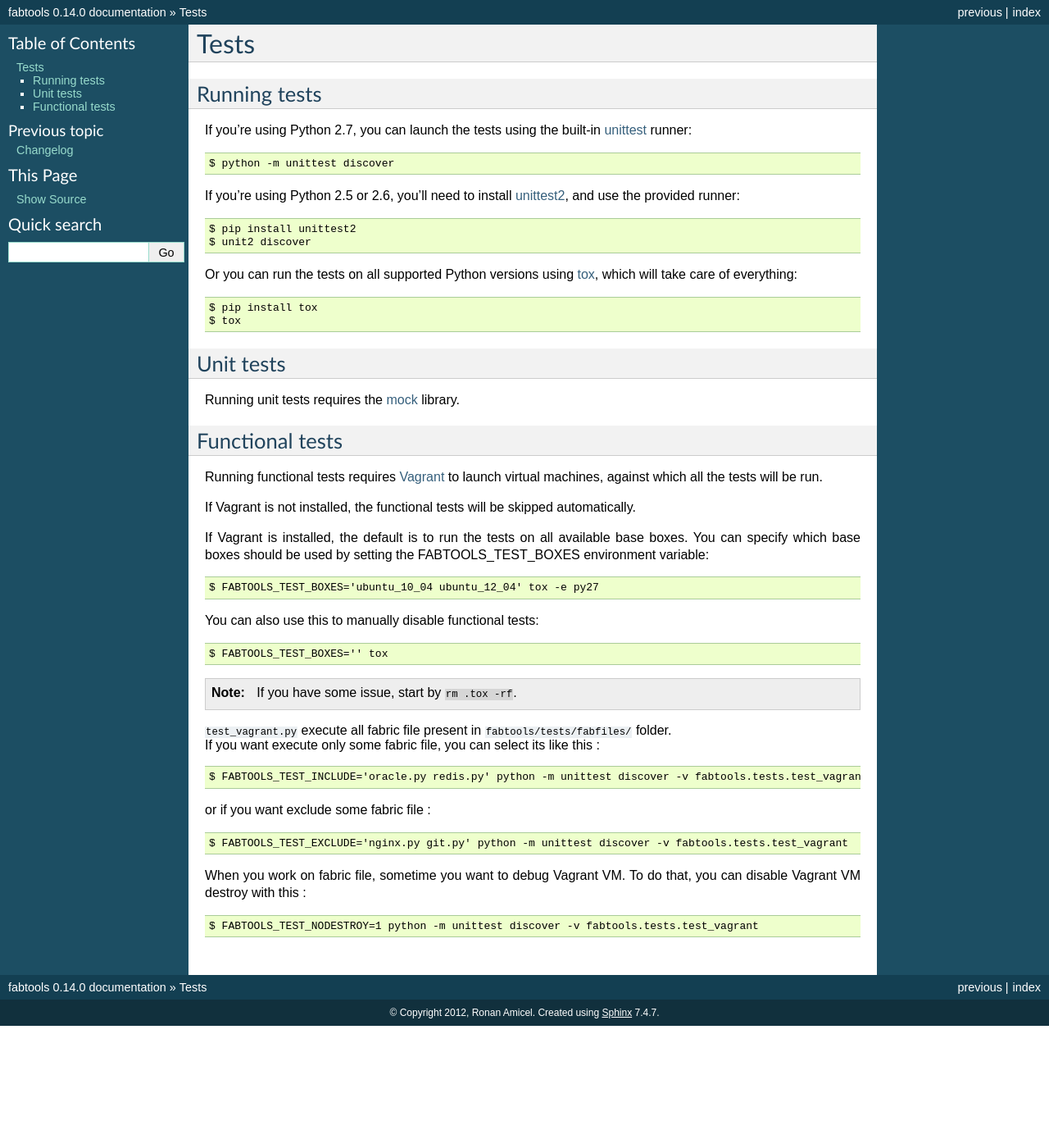
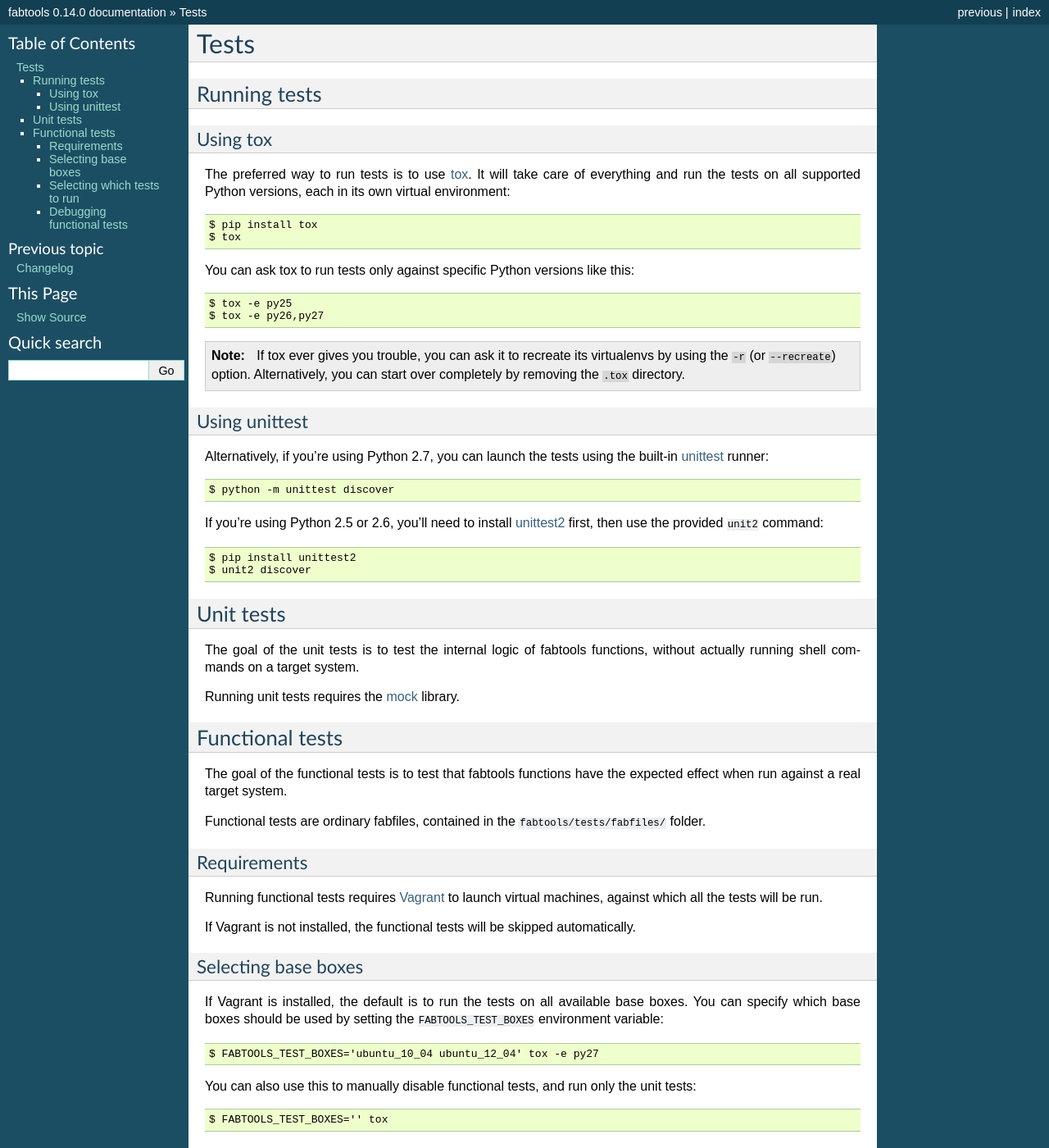
Before and after one commit to fabtools/fabtools, a Sphinx documentation site: the page built from docs/tests.rst, in a window 1280 px wide and 1400 px high. Shown: the whole window at 82% size. Built offline with Sphinx 7.4.7, drawn with Linux system fonts in a browser that asks for light colours; some of the changed text lies outside the part shown.

Commit message:
Improve the test docs

```diff
--- a/docs/tests.rst
+++ b/docs/tests.rst
@@ -4,62 +4,117 @@ Tests
 Running tests
 -------------
 
-If you're using Python 2.7, you can launch the tests using the built-in `unittest <http://docs.python.org/library/unittest.html>`_ runner::
+Using tox
++++++++++
+
+The preferred way to run tests is to use `tox <http://pypi.python.org/pypi/tox>`_.
+It will take care of everything and run the tests on all supported Python
+versions, each in its own virtual environment:
+
+::
+
+    $ pip install tox
+    $ tox
+
+You can ask tox to run tests only against specific Python versions like this:
+
+::
+
+    $ tox -e py25
+    $ tox -e py26,py27
+
+.. note::
+
+   If tox ever gives you trouble, you can ask it to recreate its virtualenvs
+   by using the ``-r`` (or ``--recreate``) option. Alternatively, you can start
+   over completely by removing the ``.tox`` directory.
+
+Using unittest
+++++++++++++++
+
+Alternatively, if you're using Python 2.7, you can launch the tests using the
+built-in `unittest <http://docs.python.org/library/unittest.html>`_ runner::
 
     $ python -m unittest discover
 
-If you're using Python 2.5 or 2.6, you'll need to install `unittest2 <http://pypi.python.org/pypi/unittest2>`_, and use the provided runner::
+If you're using Python 2.5 or 2.6, you'll need to install
+`unittest2 <http://pypi.python.org/pypi/unittest2>`_ first, then use the
+provided ``unit2`` command::
 
     $ pip install unittest2
     $ unit2 discover
 
-Or you can run the tests on all supported Python versions using `tox <http://pypi.python.org/pypi/tox>`_, which will take care of everything::
-
-    $ pip install tox
-    $ tox
 
 Unit tests
 ----------
 
-Running unit tests requires the `mock <http://pypi.python.org/pypi/mock/>`_ library.
+The goal of the unit tests is to test the internal logic of fabtools functions,
+without actually running shell commands on a target system.
+
+Running unit tests requires the `mock <http://pypi.python.org/pypi/mock/>`_
+library.
+
 
 Functional tests
 ----------------
 
-Running functional tests requires `Vagrant <http://vagrantup.com/>`_ to launch virtual machines,
-against which all the tests will be run.
+The goal of the functional tests is to test that fabtools functions have the
+expected effect when run against a real target system.
+
+Functional tests are ordinary fabfiles, contained in the
+``fabtools/tests/fabfiles/`` folder.
+
+Requirements
+++++++++++++
+
+Running functional tests requires `Vagrant <http://vagrantup.com/>`_ to launch
+virtual machines, against which all the tests will be run.
 
 If Vagrant is not installed, the functional tests will be skipped automatically.
 
-If Vagrant is installed, the default is to run the tests on all available base boxes.
-You can specify which base boxes should be used by setting the FABTOOLS_TEST_BOXES environment variable::
+Selecting base boxes
+++++++++++++++++++++
+
+If Vagrant is installed, the default is to run the tests on all available base
+boxes. You can specify which base boxes should be used by setting the
+``FABTOOLS_TEST_BOXES`` environment variable::
 
     $ FABTOOLS_TEST_BOXES='ubuntu_10_04 ubuntu_12_04' tox -e py27
 
-You can also use this to manually disable functional tests::
+You can also use this to manually disable functional tests, and run only
+the unit tests:
+
+::
 
     $ FABTOOLS_TEST_BOXES='' tox
 
-.. note::
+Selecting which tests to run
+++++++++++++++++++++++++++++
 
-   If you have some issue, start by ``rm .tox -rf``.
-
-| ``test_vagrant.py`` execute all fabric file present in ``fabtools/tests/fabfiles/`` folder.
-| If you want execute only some fabric file, you can select its like this :
+If you only want to execute specific fabfiles during a test run, you can select
+them using the ``FABTOOLS_TEST_INCLUDE`` environment variable:
 
 ::
 
-    $ FABTOOLS_TEST_INCLUDE='oracle.py redis.py' python -m unittest discover -v fabtools.tests.test_vagrant
+    $ FABTOOLS_TEST_INCLUDE='oracle.py redis.py' tox -e py27
 
-or if you want exclude some fabric file :
+If you want to exclude some fabfiles from a test run using the
+``FABTOOLS_TEST_EXCLUDE`` environment variable:
 
 ::
 
-    $ FABTOOLS_TEST_EXCLUDE='nginx.py git.py' python -m unittest discover -v fabtools.tests.test_vagrant
+    $ FABTOOLS_TEST_EXCLUDE='nginx.py git.py' tox -e py27
 
-When you work on fabric file, sometime you want to debug Vagrant VM. To do that, you can disable
-Vagrant VM destroy with this :
+Debugging functional tests
+++++++++++++++++++++++++++
+
+When you're working on a test fabfile, sometimes you'll want to manually inspect
+the state of the Vagrant VM. To do that, you can prevent it from being destroyed
+at the end of the test run by using the ``FABTOOLS_TEST_NODESTROY`` environment
+variable:
 
 ::
 
-    $ FABTOOLS_TEST_NODESTROY=1 python -m unittest discover -v fabtools.tests.test_vagrant
+    $ FABTOOLS_TEST_NODESTROY=1 tox -e py27
+    $ cd fabtools/tests
+    $ vagrant ssh
```
